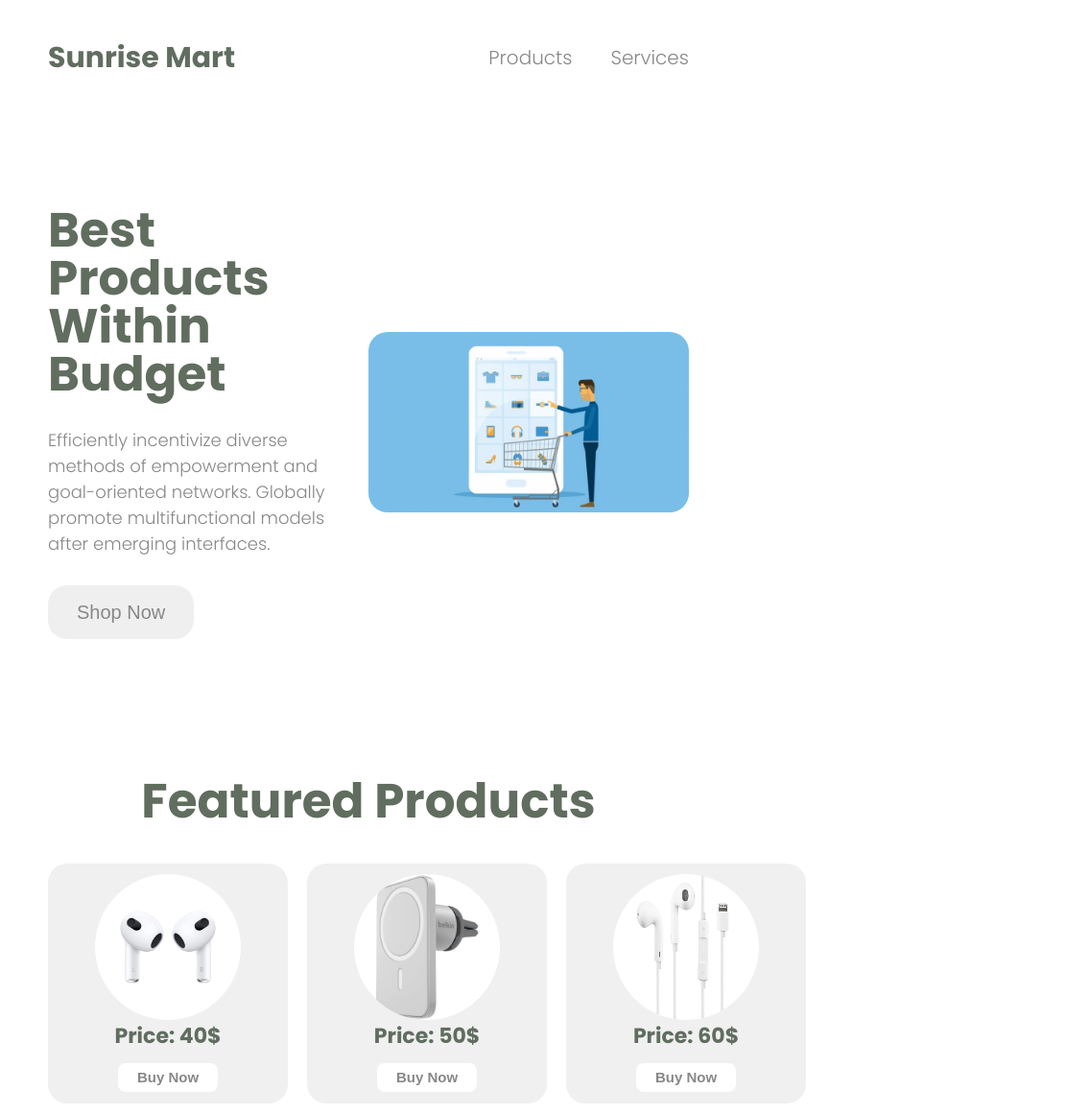
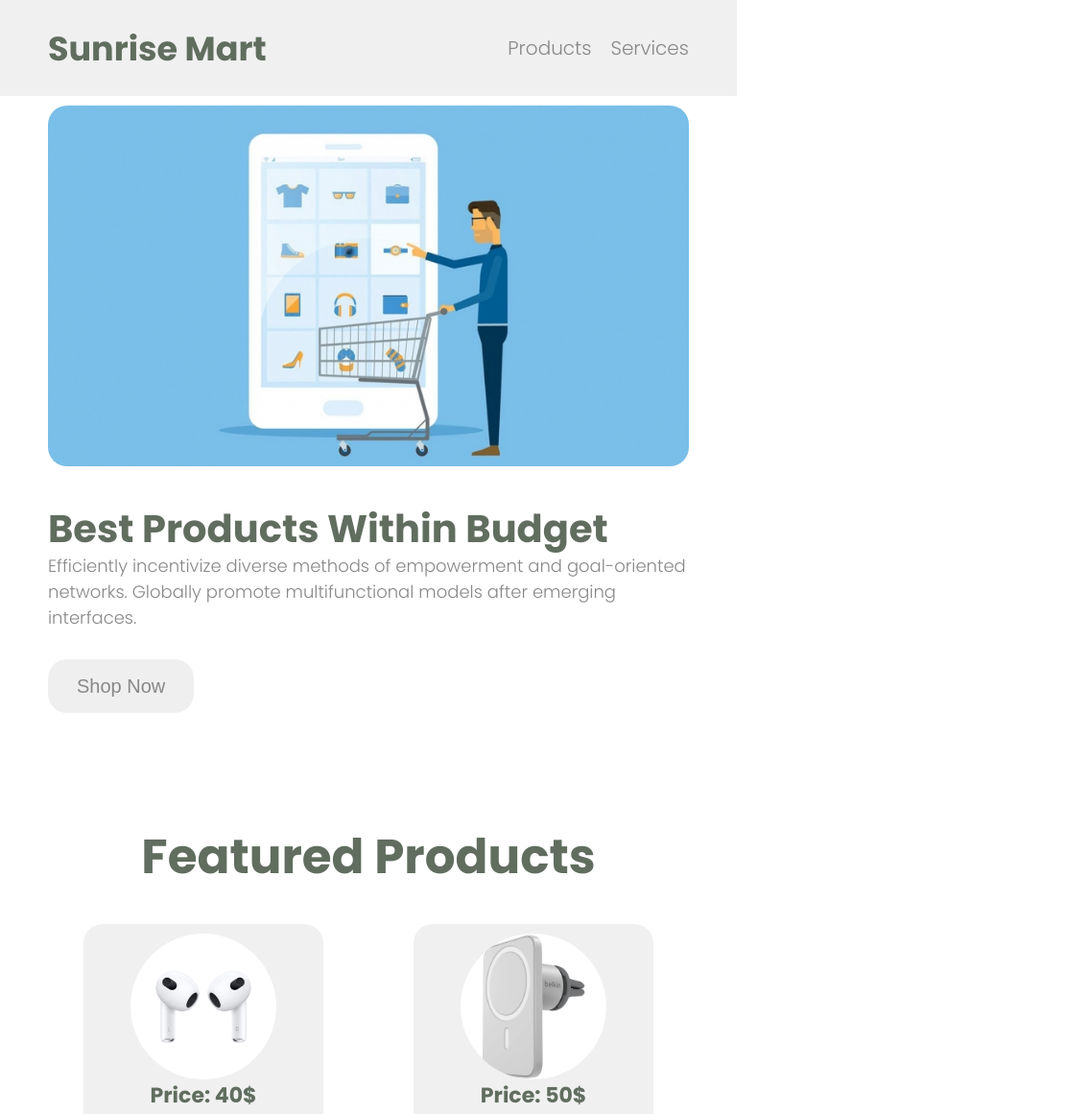
Before and after one commit to Al-Amin931761/sunrise-mart, a plain HTML site: page index.html in a window 768 px wide. Shown: the top 1161 px of the page at 96% size, 1110 px wide, since content can reach past the window. Drawn offline with Linux system fonts and the light colour scheme.

Commit message:
Responsive For Tab And Desktop

```diff
--- a/css/style.css
+++ b/css/style.css
@@ -65,17 +65,25 @@ button {
 header {
     padding: 0 5rem;
     width: 100%;
+    background-color: #efefefef;
 }
 
 header nav {
     display: flex;
     justify-content: space-between;
-    height: 12rem;
+    height: 10rem;
+    margin-bottom: 1rem;
     align-items: center;
 }
 
 header nav .logo h1 {
     font-size: 3rem;
+}
+
+header nav .logo h1:hover {
+    transition: all 0.2s;
+    color: #4b709e;
+    cursor: pointer;
 }
 
 header nav ul {
@@ -194,6 +202,7 @@ header nav ul a li:hover {
 /*  Services Section  */
 .services-section {
     padding: 0 5rem;
+    margin: 0 5rem;
     margin-bottom: 5rem;
 }
 
@@ -201,6 +210,7 @@ header nav ul a li:hover {
     font-size: 5rem;
     line-height: 5rem;
     margin-bottom: 4rem;
+    margin-top: 15rem;
     text-align: center;
     text-transform: capitalize;
 }
@@ -311,3 +321,70 @@ footer {
         font-size: 1.2rem;
     }
 }
+
+
+/* Responsive For Tab */
+@media (min-width: 577px) and (max-width:992px) {
+
+    header nav .logo h1 {
+        font-size: 3.5rem;
+    }
+
+    header nav ul a {
+        margin-left: 2rem;
+    }
+
+    header nav ul a li {
+        font-size: 2rem;
+    }
+
+    .hero-section {
+        flex-direction: column;
+        height: 100%;
+    }
+
+    .hero-section .hero-content {
+        order: 2;
+        width: 100%;
+    }
+
+    .hero-section .hero-content h1 {
+        font-size: 4rem;
+        margin-bottom: 1rem;
+        margin-top: 2rem;
+        line-height: 3rem;
+    }
+
+    .hero-section .hero-image {
+        order: 1;
+        width: 100%;
+        margin-bottom: 3rem;
+    }
+
+    .products-section h1 {
+        font-size: 5rem;
+        line-height: 10rem;
+        margin-top: 10rem;
+        margin-bottom: 2rem;
+    }
+
+    .products-section .products {
+        grid-template-columns: repeat(2, 1fr);
+    }
+
+    .services-section h1 {
+        font-size: 5rem;
+    }
+
+    .services-section .services {
+        grid-template-columns: repeat(2, 1fr);
+    }
+}
+
+
+/* Responsive For Desktop */
+@media (min-width: 993px) and (max-width:1200px) {
+    .services-section .services {
+        grid-template-columns: repeat(3, 1fr);
+    }
+}
```
